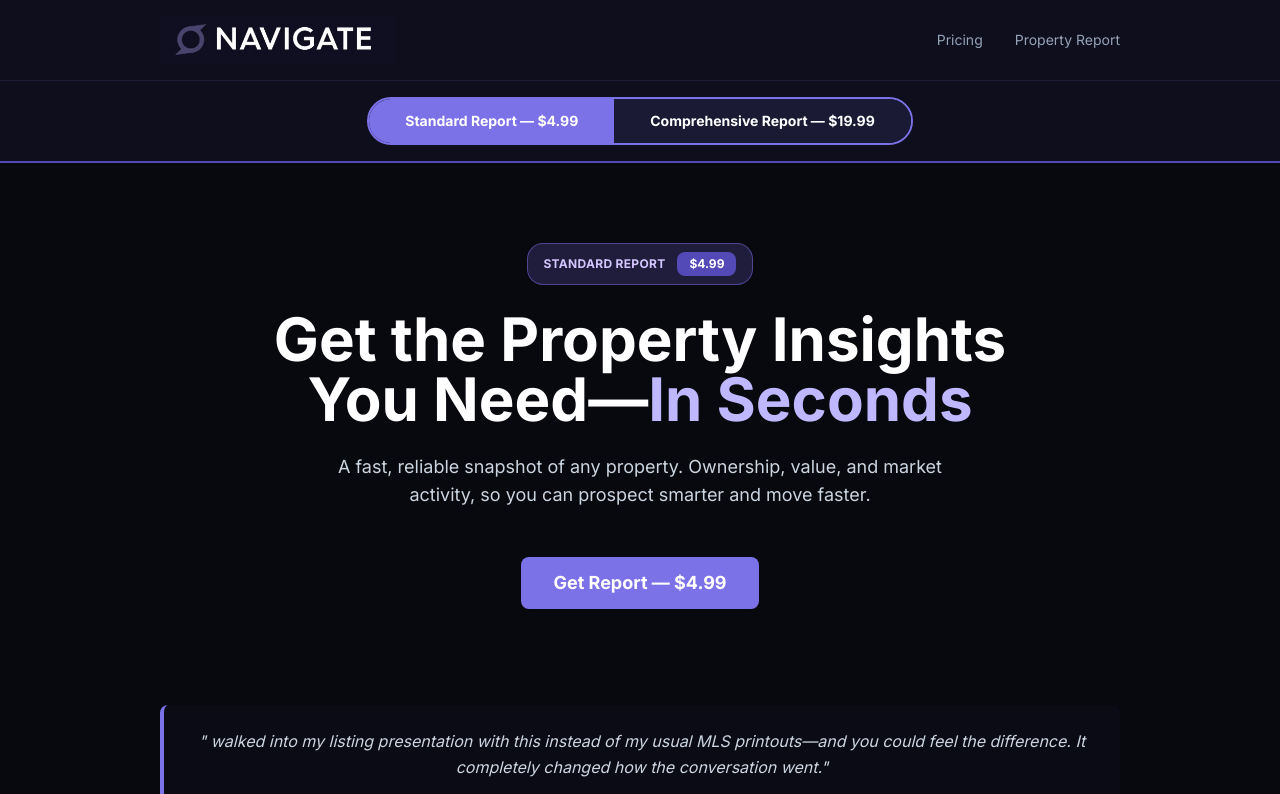
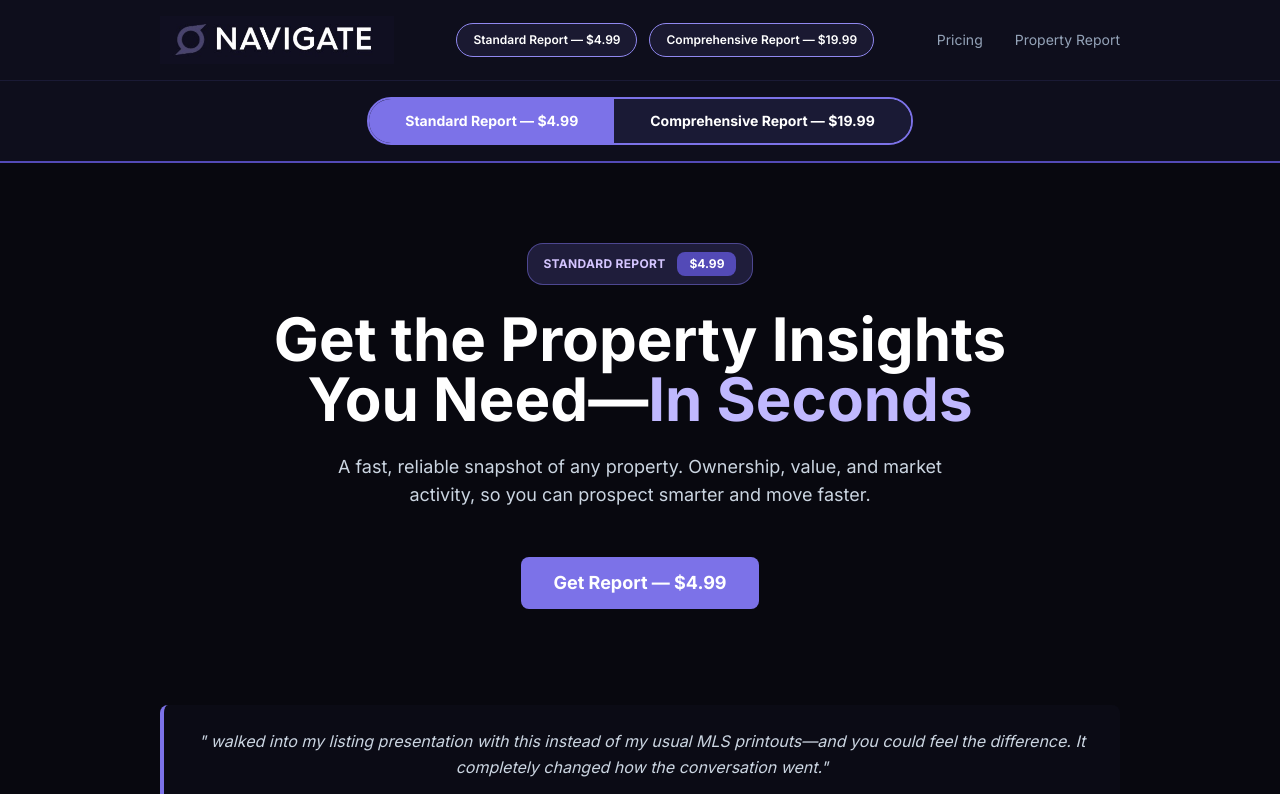
Before and after one commit to letsnavigatebmw/navigate-landing, a React (Vite) app: page / in a window 1280 px wide. Shown: the top 794 px of the page. Built offline with nearby package versions, Linux system fonts and the light colour scheme.

Commit message:
Update header ribbon with centered report buttons

```diff
--- a/src/components/Header.jsx
+++ b/src/components/Header.jsx
@@ -1,11 +1,21 @@
 export default function Header() {
   return (
     <header className="bg-slate-900 border-b border-slate-800 sticky top-0 z-50">
-      <div className="px-40 py-4 flex items-center justify-between">
-        <a href="https://letsnavigatenow.com" className="flex items-center gap-2 hover:opacity-80 transition-opacity">
+      <div className="px-40 py-4 flex items-center justify-between gap-8">
+        <a href="https://letsnavigatenow.com" className="flex items-center gap-2 hover:opacity-80 transition-opacity flex-shrink-0">
           <img src="/logo.png" alt="Navigate" className="h-12 w-auto" />
         </a>
-        <nav className="flex items-center gap-8">
+
+        <div className="flex items-center gap-3 flex-1 justify-center">
+          <a href="#" className="border border-purple-500 bg-purple-600/10 hover:bg-purple-600/20 text-white text-xs font-semibold px-4 py-2 rounded-full transition">
+            Standard Report — $4.99
+          </a>
+          <a href="#" className="border border-purple-500 bg-purple-600/10 hover:bg-purple-600/20 text-white text-xs font-semibold px-4 py-2 rounded-full transition">
+            Comprehensive Report — $19.99
+          </a>
+        </div>
+
+        <nav className="flex items-center gap-8 flex-shrink-0">
           <a href="https://letsnavigatenow.com/pricingplans/" className="text-slate-400 hover:text-white transition-colors text-sm">
             Pricing
           </a>
```
